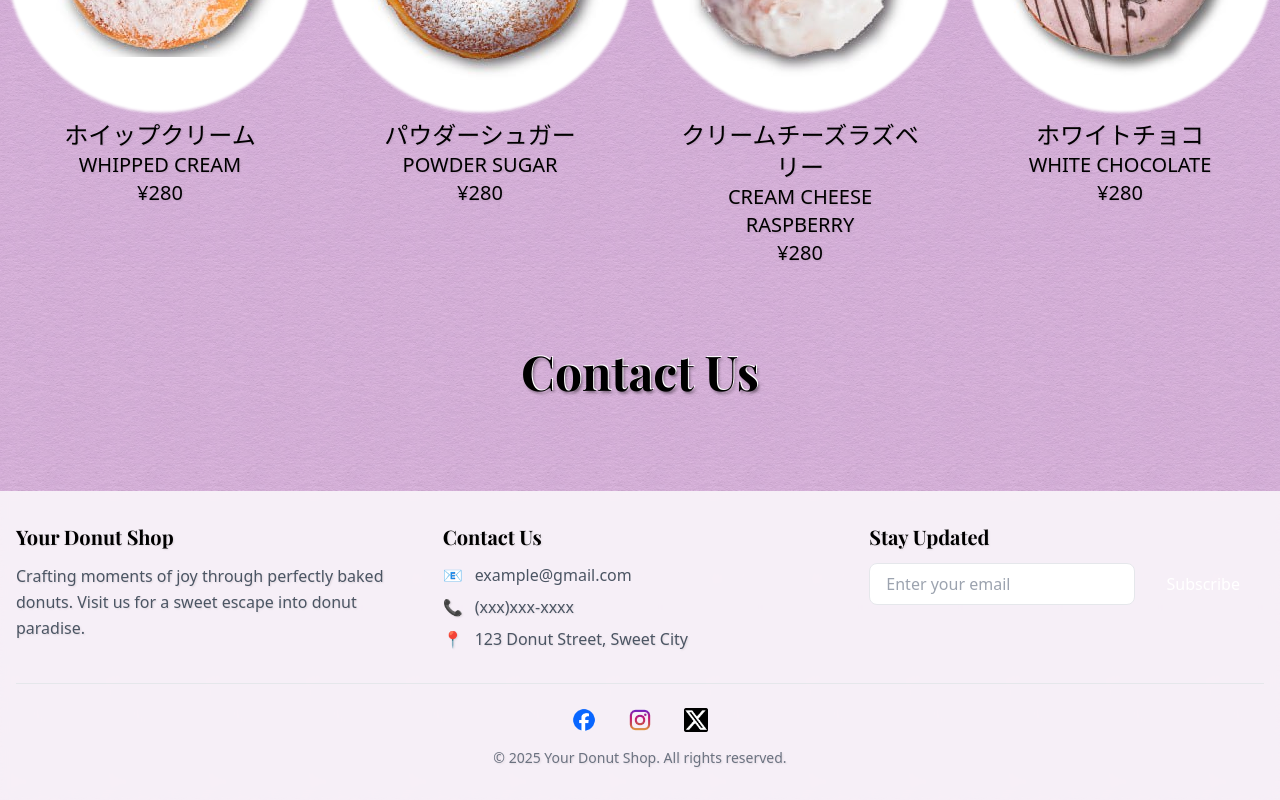
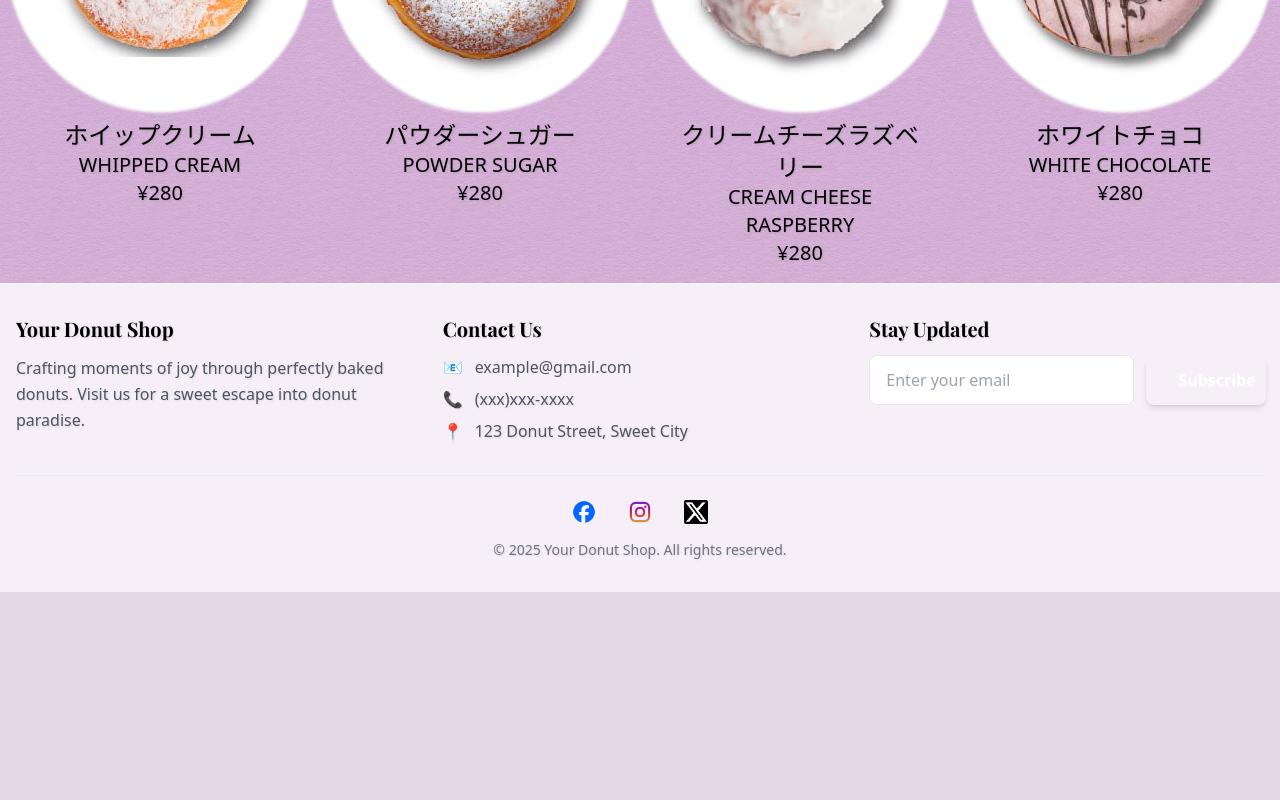
Before and after one commit to highopenended/circle-of-life, a React (Vite) app: page / in a window 1280 px wide. Shown: the part 3181-3981 px from the top of the page. After the commit the page ends 3773 px from the top, so only its background shows below. Built offline with nearby package versions, Linux system fonts and the light colour scheme.

Commit message:
Styling Changes

```diff
--- a/src/App.jsx
+++ b/src/App.jsx
@@ -5,7 +5,6 @@ import Header from './components/layout/Header'
 import HeroSection from './components/sections/HeroSection'
 import AboutSection from './components/sections/AboutSection'
 import MenuSection from './components/sections/MenuSection'
-import ContactSection from './components/sections/ContactSection'
 import HoursLocationPage from './components/pages/HoursLocationPage'
 import Footer from './components/layout/Footer'
 import ImagePreloader from './components/common/ImagePreloader'
@@ -34,7 +33,6 @@ function App() {
                   <HeroSection />
                   <AboutSection />
                   <MenuSection />
-                  <ContactSection />
                 </>
               } />
             </Routes>
--- a/src/components/common/SectionTitle.jsx
+++ b/src/components/common/SectionTitle.jsx
@@ -1,3 +1,4 @@
+// eslint-disable-next-line no-unused-vars
 import React from 'react';
 
 const SectionTitle = ({ children }) => {
--- a/src/components/layout/Footer.jsx
+++ b/src/components/layout/Footer.jsx
@@ -48,19 +48,21 @@ const Footer = () => {
           {/* Newsletter Signup */}
           <div>
             <h3 className="text-xl font-playfair font-bold mb-3">Stay Updated</h3>
-            <div className="flex gap-2">
+            <div className="flex gap-3">
               <input
                 type="email"
                 value={email}
                 onChange={(e) => setEmail(e.target.value)}
                 placeholder="Enter your email"
-                className="flex-1 px-4 py-2 rounded-lg border border-gray-200 focus:outline-none focus:border-primary-600 transition-colors"
+                className="flex-1 px-4 py-3 rounded-lg border border-gray-200 focus:outline-none focus:border-primary-600 transition-colors"
                 required
               />
               <button
                 onClick={handleSubmit}
-                className="bg-primary-600 text-white font-medium px-6 py-2 rounded-lg
-                  hover:bg-primary-700 transition-colors whitespace-nowrap text-base"
+                className="bg-primary-600 text-white font-semibold px-8 py-3 rounded-lg
+                  hover:bg-primary-700 active:bg-primary-800 transition-all duration-200
+                  shadow-md hover:shadow-lg text-base min-w-[120px]
+                  transform hover:-translate-y-0.5"
               >
                 Subscribe
               </button>
--- a/src/components/sections/ContactSection.jsx
+++ /dev/null
@@ -1,18 +0,0 @@
-// eslint-disable-next-line no-unused-vars
-import React from 'react'
-import SectionTitle from '../common/SectionTitle'
-
-const ContactSection = () => {
-  return (
-    <section id="contact" className="py-16 flex items-center">
-      <div className="container mx-auto">
-        <div className="text-center">
-          <SectionTitle>Contact Us</SectionTitle>
-          {/* Rest of contact section content */}
-        </div>
-      </div>
-    </section>
-  )
-}
-
-export default ContactSection
```
